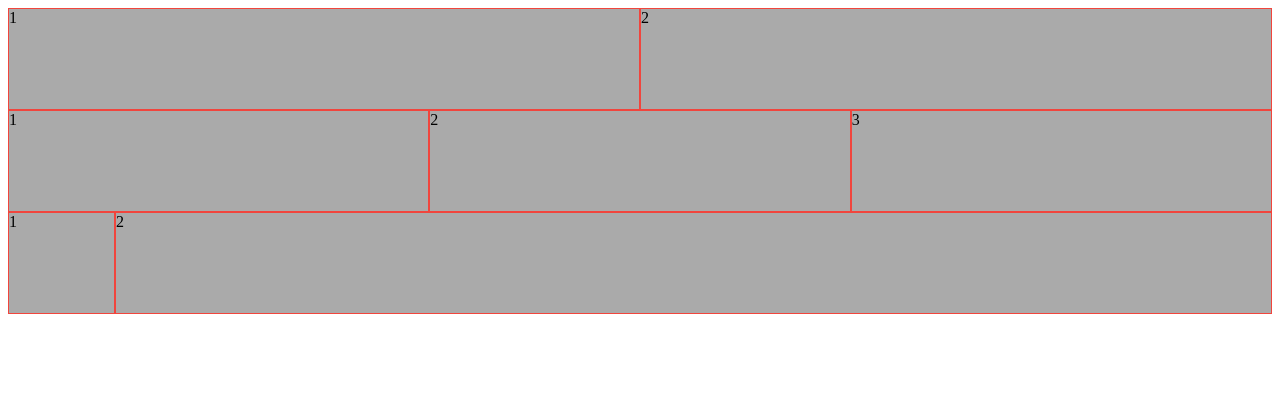
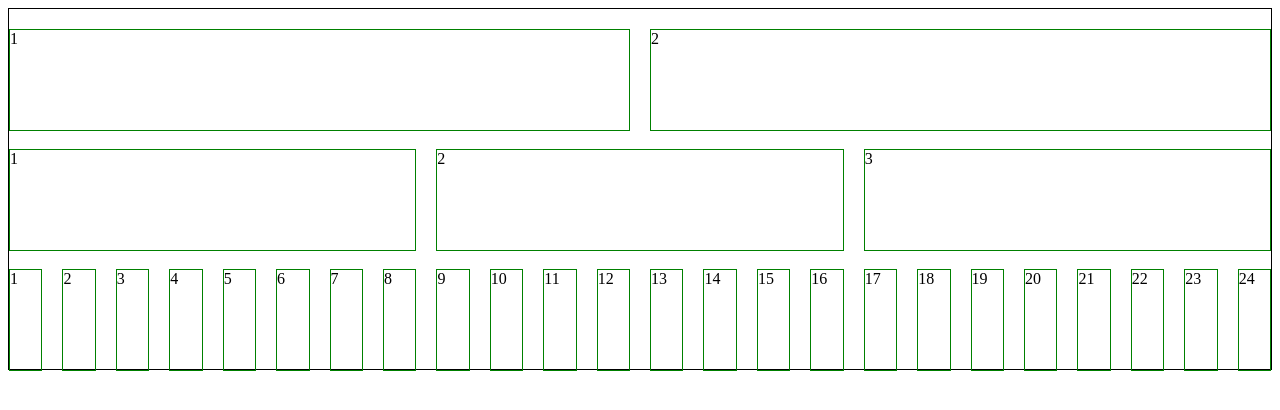
Before and after one commit to xiaoxinwan/xx-simple-ui, a Vue app: page / in a window 1280 px wide. Shown: the top 410 px of the page. Built offline with nearby package versions, Linux system fonts and the light colour scheme.

Commit message:
基本实现col和row的功能

```diff
--- a/src/App.vue
+++ b/src/App.vue
@@ -1,18 +1,51 @@
 <template>
   <div id="app">
-    <x-row>
+    <div style="border: 1px solid black">
+      <x-row gutter="20">
         <x-col>1</x-col>
         <x-col>2</x-col>
       </x-row>
-    <x-row>
+      <x-row gutter="20">
         <x-col>1</x-col>
         <x-col>2</x-col>
         <x-col>3</x-col>
       </x-row>
-    <x-row>
-      <x-col span="2">1</x-col>
-      <x-col span="22">2</x-col>
+      <!--<x-row>-->
+        <!--<x-col span="2" offset="2">1</x-col>-->
+        <!--<x-col span="20">2</x-col>-->
+      <!--</x-row>-->
+      <!--<x-row>-->
+        <!--<x-col span="3" offset="2">3</x-col>-->
+        <!--<x-col span="5" offset="4">5</x-col>-->
+        <!--<x-col span="10">10</x-col>-->
+      <!--</x-row>-->
+      <x-row gutter="20">
+        <x-col>1</x-col>
+        <x-col>2</x-col>
+        <x-col>3</x-col>
+        <x-col>4</x-col>
+        <x-col>5</x-col>
+        <x-col>6</x-col>
+        <x-col>7</x-col>
+        <x-col>8</x-col>
+        <x-col>9</x-col>
+        <x-col>10</x-col>
+        <x-col>11</x-col>
+        <x-col>12</x-col>
+        <x-col>13</x-col>
+        <x-col>14</x-col>
+        <x-col>15</x-col>
+        <x-col>16</x-col>
+        <x-col>17</x-col>
+        <x-col>18</x-col>
+        <x-col>19</x-col>
+        <x-col>20</x-col>
+        <x-col>21</x-col>
+        <x-col>22</x-col>
+        <x-col>23</x-col>
+        <x-col>24</x-col>
       </x-row>
+    </div>
     <!--<x-input value="张三" disabled></x-input>-->
     <!--<x-input value="李四"></x-input>-->
     <!--<x-input value="李新喜" readonly></x-input>-->
--- a/src/components/grid/col.vue
+++ b/src/components/grid/col.vue
@@ -1,6 +1,10 @@
 <template>
-    <div class="col" :class="[`col-${span}`]">
-        <slot></slot>
+    <div class="col" :class="[span && `col-${span}`, offset && `offset-${offset}`]"
+        :style="{paddingLeft: this.gutter/2+'px',paddingRight: this.gutter/2+'px'}"
+    >
+        <div style="border: 1px solid green; height: 100px">
+            <slot></slot>
+        </div>
     </div>
 </template>
 
@@ -10,22 +14,35 @@
         props: {
             span: {
                 type: [Number, String]
+            },
+            offset: {
+                type: [Number, String]
+            },
+        },
+        data(){
+            return {
+                // 从父组件传递过来的，要用gutter去接收它
+                gutter: 0
             }
         }
     }
 </script>
 
 <style lang="scss" scoped>
-    .col{
+    .col {
         height: 100px;
-        background: #aaa;
         width: 50%;
-        border: 1px solid #f1453d;
         $class-prefix: col-;
         @for $n from 1 through 24 {
             &.#{$class-prefix}#{$n} {
                 width: ($n/24)*100%;
             }
         }
+        $class-prefix: offset-;
+        @for $n from 1 through 24 {
+            &.#{$class-prefix}#{$n} {
+                margin-right: ($n/24)*100%; //margin-right还是left 取决于offset 写的元素，写在首个就right，后面的就是left
+            }
+        }
     }
 </style>
--- a/src/components/grid/row.vue
+++ b/src/components/grid/row.vue
@@ -1,17 +1,31 @@
 <template>
-    <div class="row">
+    <div class="row" :style="{marginLeft: -gutter/2+'px', marginRight: -gutter/2+'px'}">
         <slot></slot>
     </div>
 </template>
 
 <script>
     export default {
-        name: "XRow"
+        name: "XRow",
+        props: {
+            gutter: {
+                type: [Number, String]
+            }
+        },
+        mounted() { // 在mounted钩子中，将gutter传递给它的子组件col
+            console.log(this.$children);
+            this.$children.forEach((vm) => {
+
+                vm.gutter = this.gutter
+            })
+        }
     }
+
 </script>
 
 <style lang="scss" scoped>
-    .row{
+    .row {
         display: flex;
+        margin-top: 20px;
     }
 </style>
```
Lines whose indentation alone changed are shown as unchanged.
